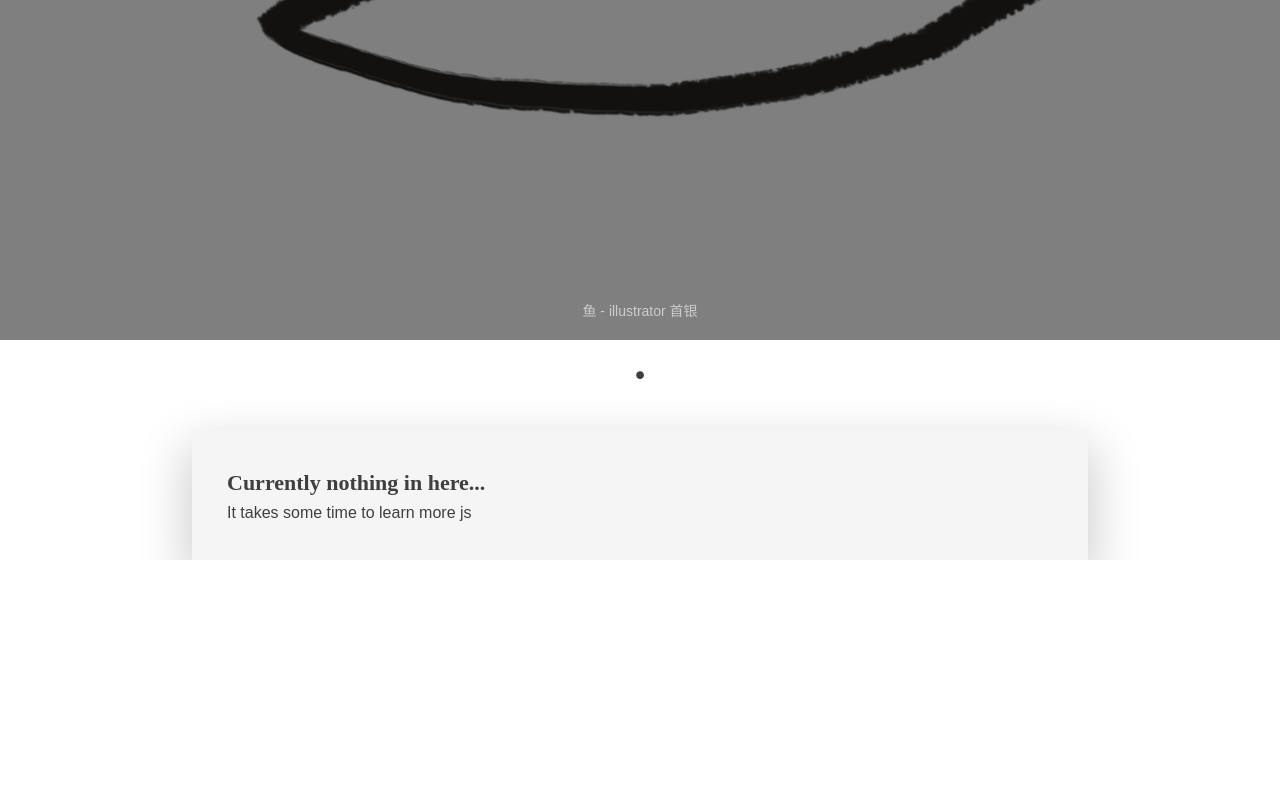
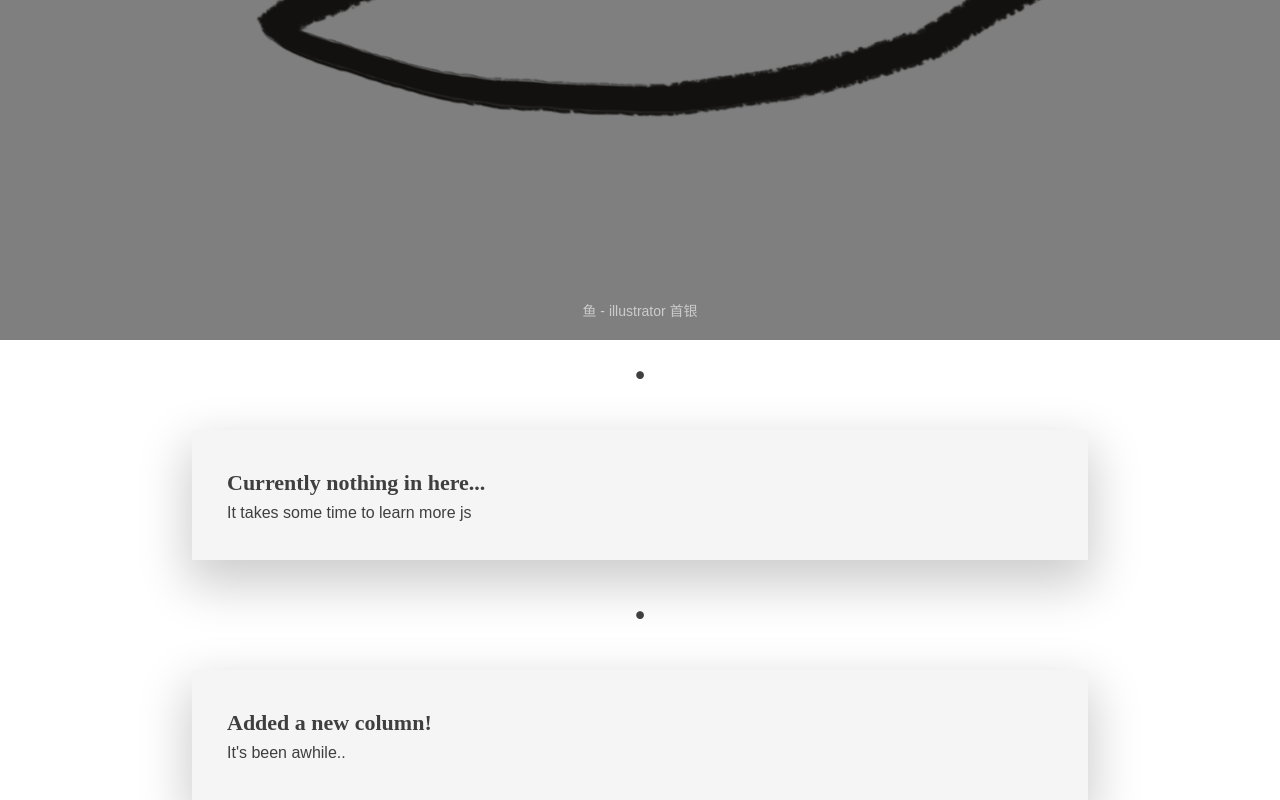
Before and after one commit to Shouyin/Shouyin.github.io, a plain HTML site: page index.html in a window 1280 px wide. Shown: the part 580-1380 px from the top of the page. Before the commit the page ends 1140 px from the top, so only its background shows below. Drawn offline with Linux system fonts and the light colour scheme.

Commit message:
modified home page

```diff
--- a/index.html
+++ b/index.html
@@ -28,6 +28,16 @@
                 </div>
 
             </div>
+            <div class="maincontainer">
+                <div id="phldr">
+                    ·
+                </div>
+                <div class="contentbox" id="description">
+                    <h2>Added a new column!</h2>
+                    <h3>It's been awhile..</h3>
+                </div>
+
+            </div>
         </div>
     </body>
 </html>
```
